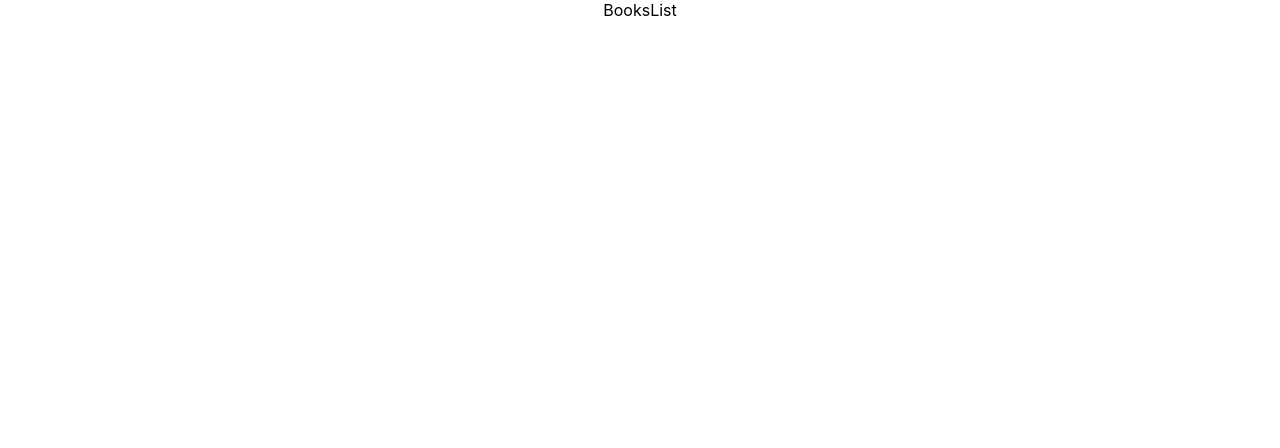
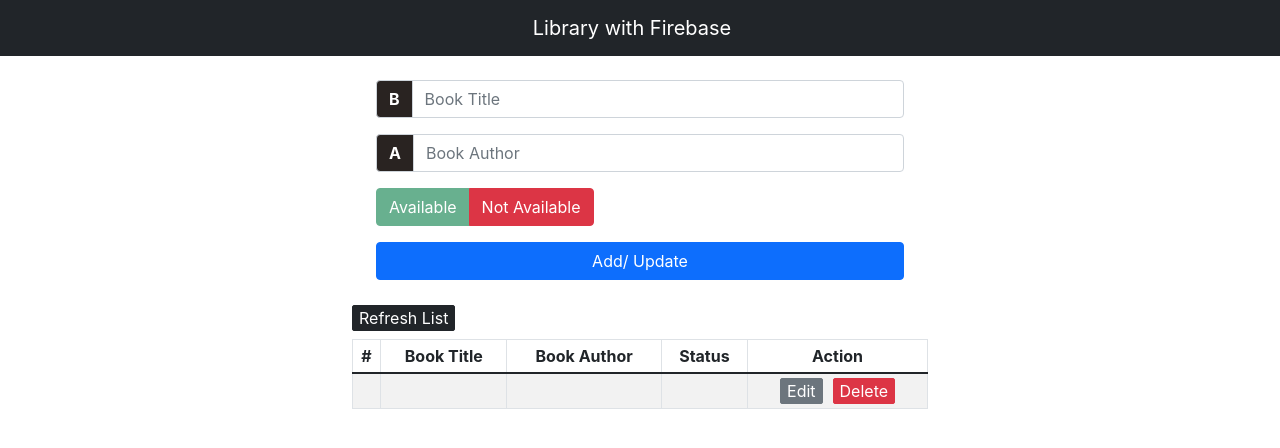
Before and after one commit to mustafa-bhm/Firebase-tutorial, a React (Create React App) app: page / in a window 1280 px wide. Shown: the top 448 px of the page. Built offline with nearby package versions, Linux system fonts and the light colour scheme.

Commit message:
adding basic styling

```diff
--- a/public/index.html
+++ b/public/index.html
@@ -15,6 +15,12 @@
       user's mobile device or desktop. See https://developers.google.com/web/fundamentals/web-app-manifest/
     -->
     <link rel="manifest" href="%PUBLIC_URL%/manifest.json" />
+    <link
+      rel="stylesheet"
+      href="https://cdn.jsdelivr.net/npm/bootstrap@5.1.3/dist/css/bootstrap.min.css"
+      integrity="sha384-1BmE4kWBq78iYhFldvKuhfTAU6auU8tT94WrHftjDbrCEXSU1oBoqyl2QvZ6jIW3"
+      crossorigin="anonymous"
+    />
     <!--
       Notice the use of %PUBLIC_URL% in the tags above.
       It will be replaced with the URL of the `public` folder during the build.
--- a/src/App.css
+++ b/src/App.css
@@ -1,38 +1,28 @@
-.App {
+/* Header */
+
+.header .container {
+  justify-content: center;
+}
+
+/* Add Book */
+
+.input-group-text {
+  background-color: #292321;
+  color: #fff;
+  font-weight: bold;
+}
+
+/* Book List */
+
+.edit,
+.delete {
+  padding: 0px 6px;
+  border-radius: 2px;
+}
+
+.edit {
+  margin-right: 10px;
+}
+table {
   text-align: center;
 }
-
-.App-logo {
-  height: 40vmin;
-  pointer-events: none;
-}
-
-@media (prefers-reduced-motion: no-preference) {
-  .App-logo {
-    animation: App-logo-spin infinite 20s linear;
-  }
-}
-
-.App-header {
-  background-color: #282c34;
-  min-height: 100vh;
-  display: flex;
-  flex-direction: column;
-  align-items: center;
-  justify-content: center;
-  font-size: calc(10px + 2vmin);
-  color: white;
-}
-
-.App-link {
-  color: #61dafb;
-}
-
-@keyframes App-logo-spin {
-  from {
-    transform: rotate(0deg);
-  }
-  to {
-    transform: rotate(360deg);
-  }
-}
--- a/src/App.js
+++ b/src/App.js
@@ -1,12 +1,28 @@
 import "./App.css";
+import { Container, Navbar, Row, Col } from "react-bootstrap";
 import AddBook from "./components/AddBook";
 import BooksList from "./components/BooksList";
 
 function App() {
   return (
     <div className="App">
-      <AddBook />
-      <BooksList />
+      <Navbar bg="dark" variant="dark" className="header">
+        <Container>
+          <Navbar.Brand href="#home"> Library with Firebase</Navbar.Brand>
+        </Container>
+      </Navbar>
+      <Container style={{ width: "600px" }}>
+        <Row>
+          <Col>
+            <AddBook />
+          </Col>
+        </Row>
+        <Row>
+          <Col>
+            <BooksList />
+          </Col>
+        </Row>
+      </Container>
     </div>
   );
 }
--- a/src/components/AddBook.js
+++ b/src/components/AddBook.js
@@ -2,14 +2,41 @@
 import { Form, InputGroup, Button, ButtonGroup } from "react-bootstrap";
 
 function AddBook() {
+  const [status, setStatus] = useState("Available");
+  const [flag, setFlag] = useState(true);
   return (
-    <div>
+    <>
       <div className="p-4 box">
         <Form>
-          <Form.Group className="mb-3"></Form.Group>
+          <Form.Group className="mb-3" controlId="formBookTitle">
+            <InputGroup>
+              <InputGroup.Text id="formBookTitle">B</InputGroup.Text>
+              <Form.Control type="text" placeholder="Book Title" />
+            </InputGroup>
+          </Form.Group>
+
+          <Form.Group className="mb-3" controlId="formBookAuthor">
+            <InputGroup>
+              <InputGroup.Text id="formBookAuthor">A</InputGroup.Text>
+              <Form.Control type="text" placeholder="Book Author" />
+            </InputGroup>
+          </Form.Group>
+          <ButtonGroup aria-label="Basic example" className="mb-3">
+            <Button disabled={flag} variant="success">
+              Available
+            </Button>
+            <Button variant="danger" disabled={!flag}>
+              Not Available
+            </Button>
+          </ButtonGroup>
+          <div className="d-grid gap-2">
+            <Button variant="primary" type="Submit">
+              Add/ Update
+            </Button>
+          </div>
         </Form>
       </div>
-    </div>
+    </>
   );
 }
 
--- a/src/components/BooksList.js
+++ b/src/components/BooksList.js
@@ -1,7 +1,41 @@
 import React from "react";
+import { Table, Button } from "react-bootstrap";
 
 function BooksList() {
-  return <div>BooksList</div>;
+  return (
+    <div>
+      <div className="mb-2">
+        <Button variant="dark edit">Refresh List</Button>
+      </div>
+      <Table striped bordered hover size="sm">
+        <thead>
+          <tr>
+            <th>#</th>
+            <th>Book Title</th>
+            <th>Book Author</th>
+            <th>Status</th>
+            <th>Action</th>
+          </tr>
+        </thead>
+        <tbody>
+          <tr>
+            <td></td>
+            <td></td>
+            <td></td>
+            <td></td>
+            <td>
+              <Button variant="secondary" className="edit">
+                Edit
+              </Button>
+              <Button variant="danger" className="delete">
+                Delete
+              </Button>
+            </td>
+          </tr>
+        </tbody>
+      </Table>
+    </div>
+  );
 }
 
 export default BooksList;
```
